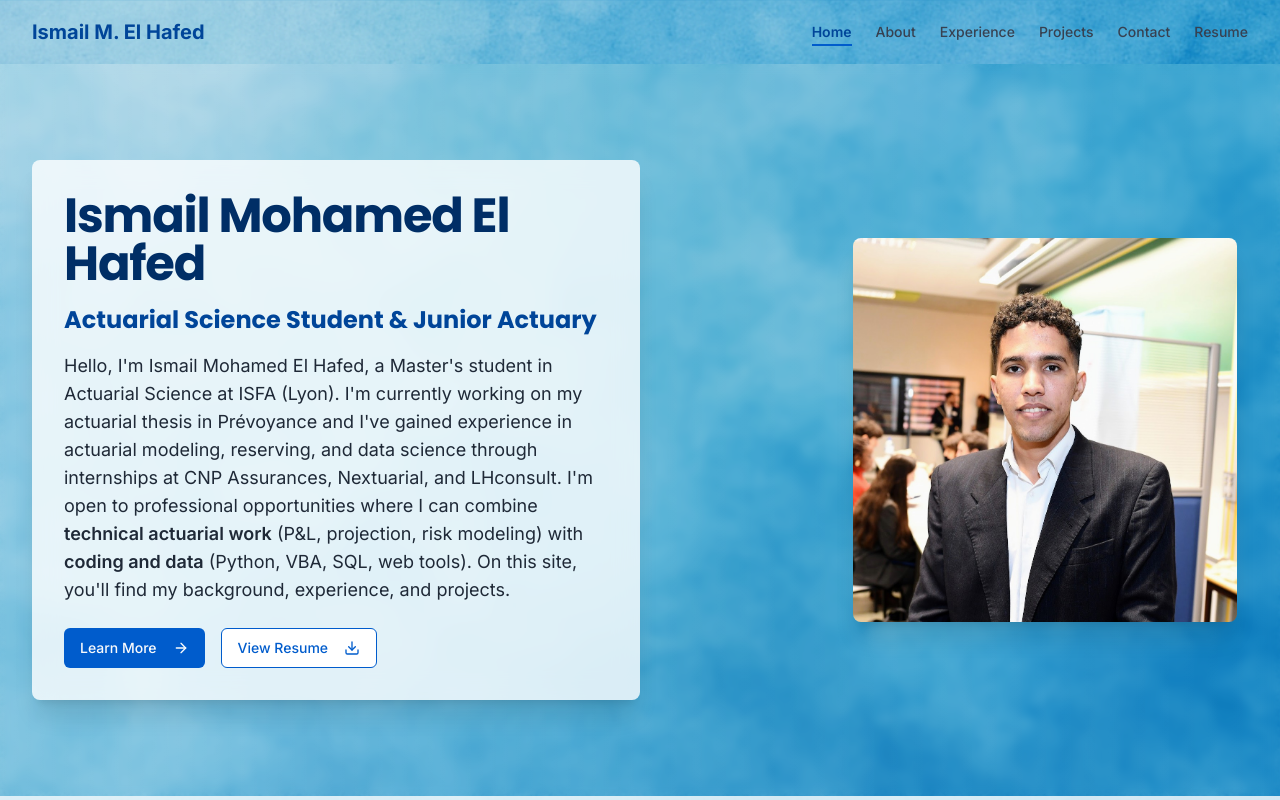
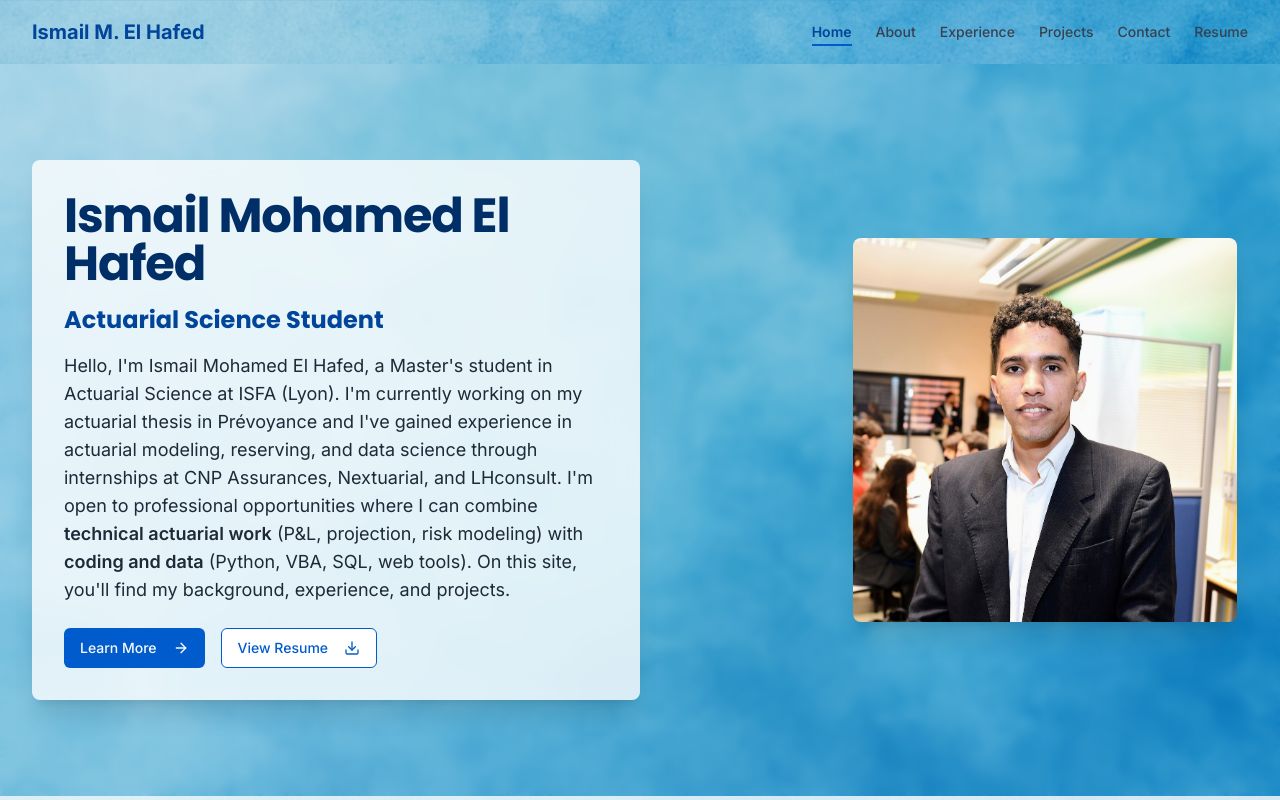
Before and after one commit to Ismail20012/my-portfolio, a Next.js app: page / in a window 1280 px wide. Shown: the top 800 px of the page. Built offline with nearby package versions, Linux system fonts and the light colour scheme.

Commit message:
Remove 'Junior Actuary' from subtitle

```diff
--- a/app/page.tsx
+++ b/app/page.tsx
@@ -29,7 +29,7 @@ export default function Home() {
                 Ismail Mohamed El Hafed
               </h1>
               <h2 className="text-2xl font-bold text-blue-700 mb-4">
-                Actuarial Science Student &amp; Junior Actuary
+                Actuarial Science Student
               </h2>
               <p className="text-lg text-gray-800 mb-6">
                 Hello, I&apos;m Ismail Mohamed El Hafed, a Master&apos;s student in Actuarial Science at ISFA (Lyon).
```
